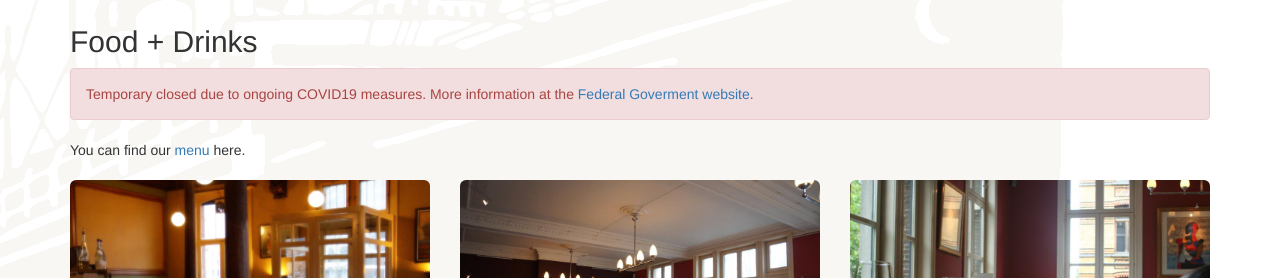
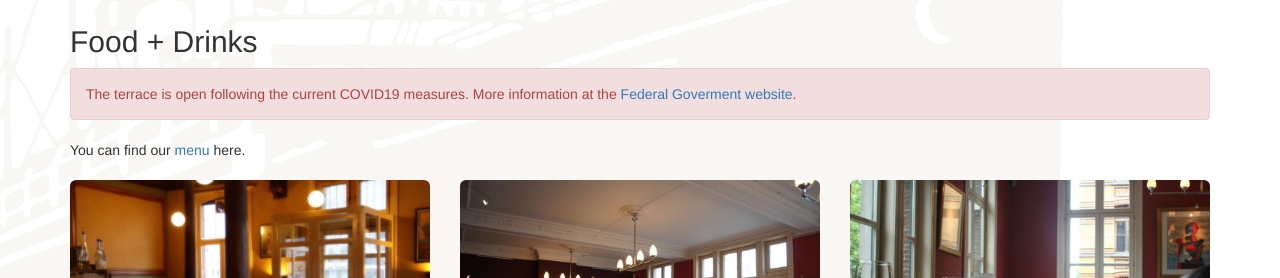
Before and after one commit to entrepot/entrepotducongo.com, a Jekyll site: the page built from index.en.html, in a window 1280 px wide. Shown: the part 605-883 px from the top of the page. Built offline with Jekyll 4.4.1, drawn with Linux system fonts in a browser that asks for light colours; nearby versions of some CDN libraries; comment, search, counter and statistics services are not loaded.

Commit message:
Covid19: open terrace

```diff
--- a/index.en.html
+++ b/index.en.html
@@ -14,7 +14,7 @@ l'Entrep&#244;t du Congo is a brasserie located in the South of Antwerp.
 
 <h2><a name="foodAndDrinks"></a>Food + Drinks</h2>
 
-<div class="alert alert-danger" role="alert">Temporary closed due to ongoing COVID19 measures. More information at the <a href="https://www.info-coronavirus.be/en/faq/">Federal Goverment website</a>.</div>
+<div class="alert alert-danger" role="alert">The terrace is open following the current COVID19 measures. More information at the <a href="https://www.info-coronavirus.be/en/faq/">Federal Goverment website</a>.</div>
 
 
 You can find our <a href="/menu.pdf">menu</a> here.
```
